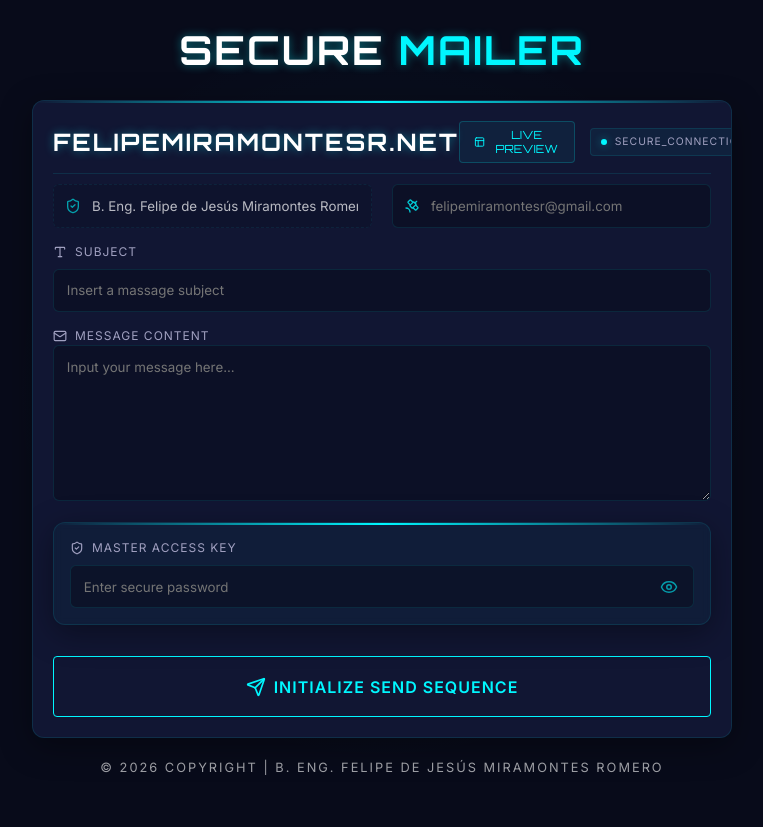
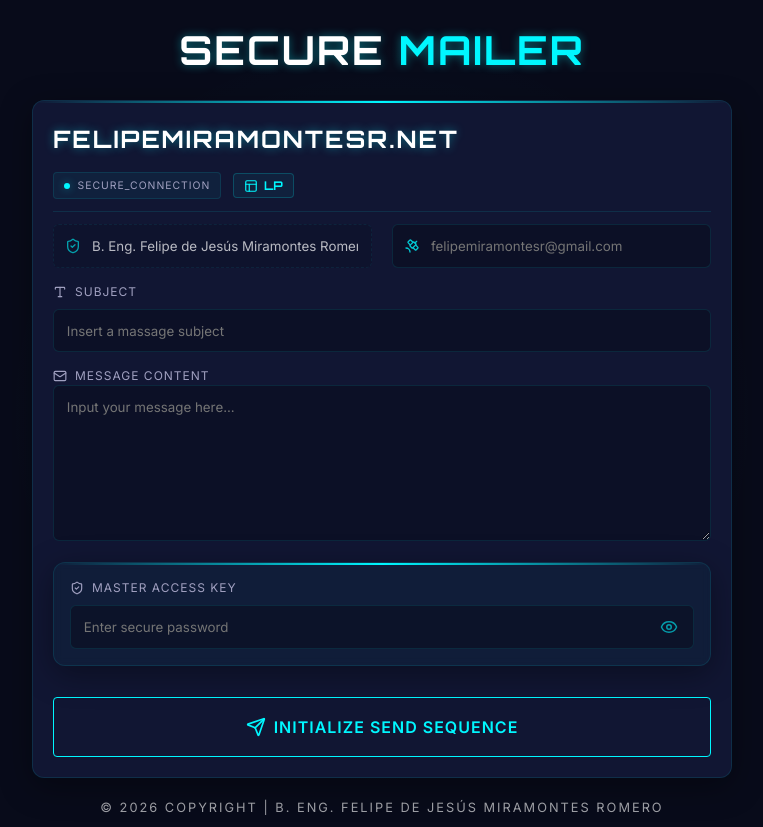
Before and after one commit to felipemiramontesr/mailer, a Vue app: page / in a window 1280 px wide. Shown: the whole page, without its empty margins (258-1021 px from the left). Before the commit the page ends 800 px from the top, so only its background shows below. Built offline with nearby package versions, Linux system fonts and the light colour scheme.

Commit message:
style: Reorder and compact header elements (Title -> Status -> LP Button)

```diff
--- a/src/components/EmailForm.vue
+++ b/src/components/EmailForm.vue
@@ -150,15 +150,17 @@ const sendEmail = async () => {
   <div class="tech-card email-form-container" :class="{ 'with-preview': showPreview }">
     <div class="form-header">
       <h2 class="glow-text">felipemiramontesr.net</h2>
-      <div class="header-actions">
-        <button type="button" class="preview-toggle" @click="showPreview = !showPreview" :class="{ active: showPreview }">
-          <Layout v-if="!showPreview" :size="16" />
-          <EyeOff v-else :size="16" />
-          {{ showPreview ? 'HIDE PREVIEW' : 'LIVE PREVIEW' }}
-        </button>
+
+      <div class="header-status-area">
         <div class="status-indicator">
           <span class="dot"></span> SECURE_CONNECTION
         </div>
+
+        <button type="button" class="preview-toggle" @click="showPreview = !showPreview" :class="{ active: showPreview }">
+          <Layout v-if="!showPreview" :size="14" />
+          <EyeOff v-else :size="14" />
+          LP
+        </button>
       </div>
     </div>
 
@@ -291,30 +293,36 @@ const sendEmail = async () => {
   display: flex;
   justify-content: space-between;
   align-items: center;
-  margin-bottom: 10px;
-  padding-bottom: 10px;
+  flex-wrap: wrap;
+  gap: 15px;
+  margin-bottom: 12px;
+  padding-bottom: 12px;
   border-bottom: 1px solid var(--border-color);
 }
 
-.header-actions {
+.header-status-area {
   display: flex;
   align-items: center;
-  gap: 15px;
+  gap: 12px;
+  flex-shrink: 0;
 }
 
 .preview-toggle {
   display: flex;
   align-items: center;
-  gap: 8px;
+  gap: 6px;
   background: rgba(0, 247, 255, 0.05);
   border: 1px solid rgba(0, 247, 255, 0.2);
   color: var(--accent);
-  padding: 6px 14px;
+  padding: 4px 10px;
   border-radius: 4px;
   font-family: 'Orbitron', sans-serif;
-  font-size: 0.7rem;
+  font-size: 0.75rem;
+  font-weight: 700;
   cursor: pointer;
   transition: all 0.2s;
+  min-width: 50px;
+  justify-content: center;
 }
 
 .preview-toggle:hover {
```
